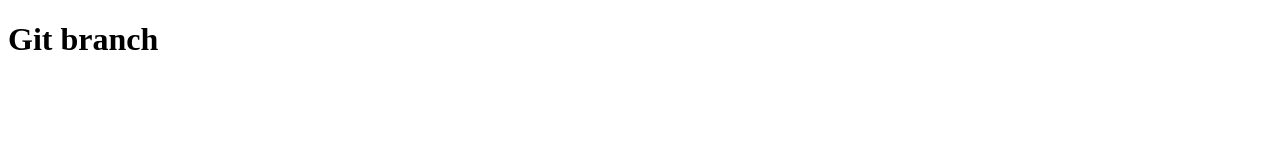
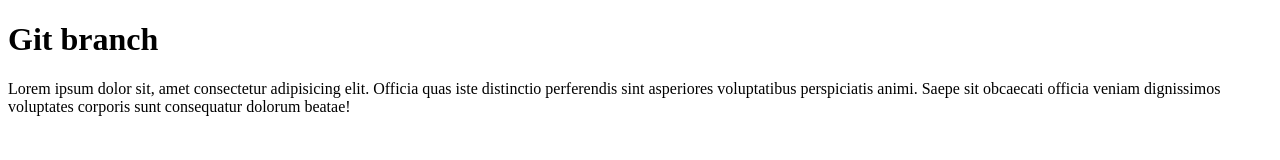
Before and after one commit to Rvinothini26/gitbranch, a plain HTML site: page index.html in a window 1280 px wide. Drawn offline with Linux system fonts and the light colour scheme.

Commit message:
add para tag

```diff
--- a/index.html
+++ b/index.html
@@ -7,5 +7,6 @@
 </head>
 <body>
     <h1>Git branch</h1>
+    <p>Lorem ipsum dolor sit, amet consectetur adipisicing elit. Officia quas iste distinctio perferendis sint asperiores voluptatibus perspiciatis animi. Saepe sit obcaecati officia veniam dignissimos voluptates corporis sunt consequatur dolorum beatae!</p>
 </body>
 </html>
```
